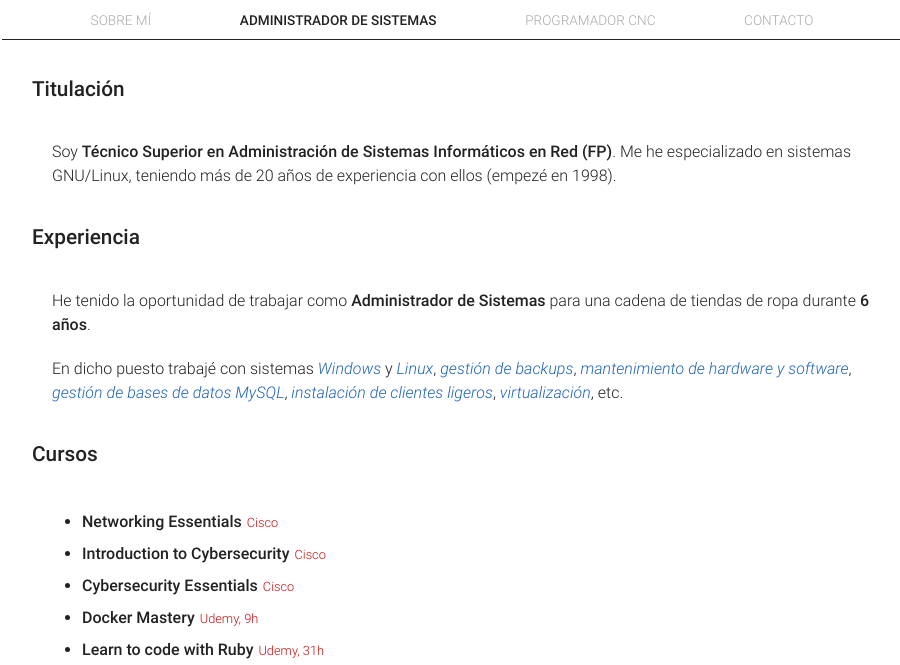
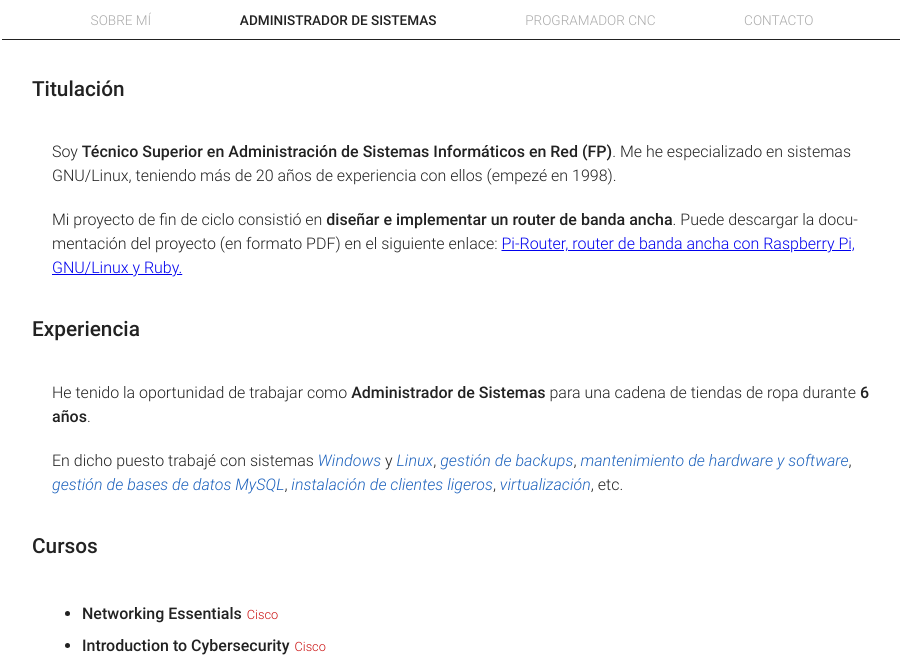
Before and after one commit to jvalrog/mysite, a plain HTML site: page admin.html in a window 1280 px wide. Shown: the part 116-781 px from the top of the page, without its empty margins (188-1088 px from the left). Drawn offline with Linux system fonts and the light colour scheme.

Commit message:
mas cambios

```diff
--- a/admin.html
+++ b/admin.html
@@ -26,6 +26,9 @@
 					<h2>Titulación</h2>
 					<p>Soy <strong>Técnico Superior en Administración de Sistemas Informáticos en Red (FP)</strong>. Me he especializado
 					en sistemas GNU/Linux, teniendo más de 20 años de experiencia con ellos (empezé en 1998).</p>
+					<p>Mi proyecto de fin de ciclo consistió en <strong>diseñar e implementar un router de banda ancha</strong>. Puede descargar
+					la documentación del proyecto (en formato PDF) en el siguiente enlace:
+					<a href="files/pirouter.pdf">Pi-Router, router de banda ancha con Raspberry Pi, GNU/Linux y Ruby.</a></p>
 				</section>
 				<section>
 					<h2>Experiencia</h2>
```
Also changed, not shown: 1 other file.
